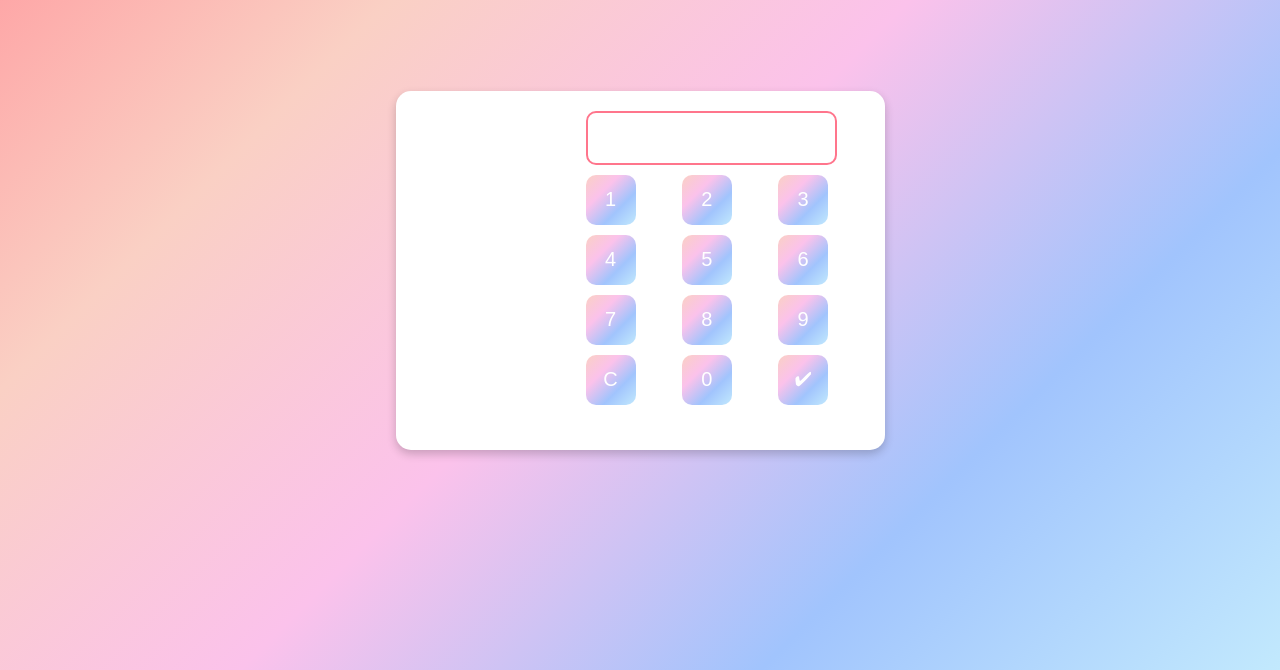
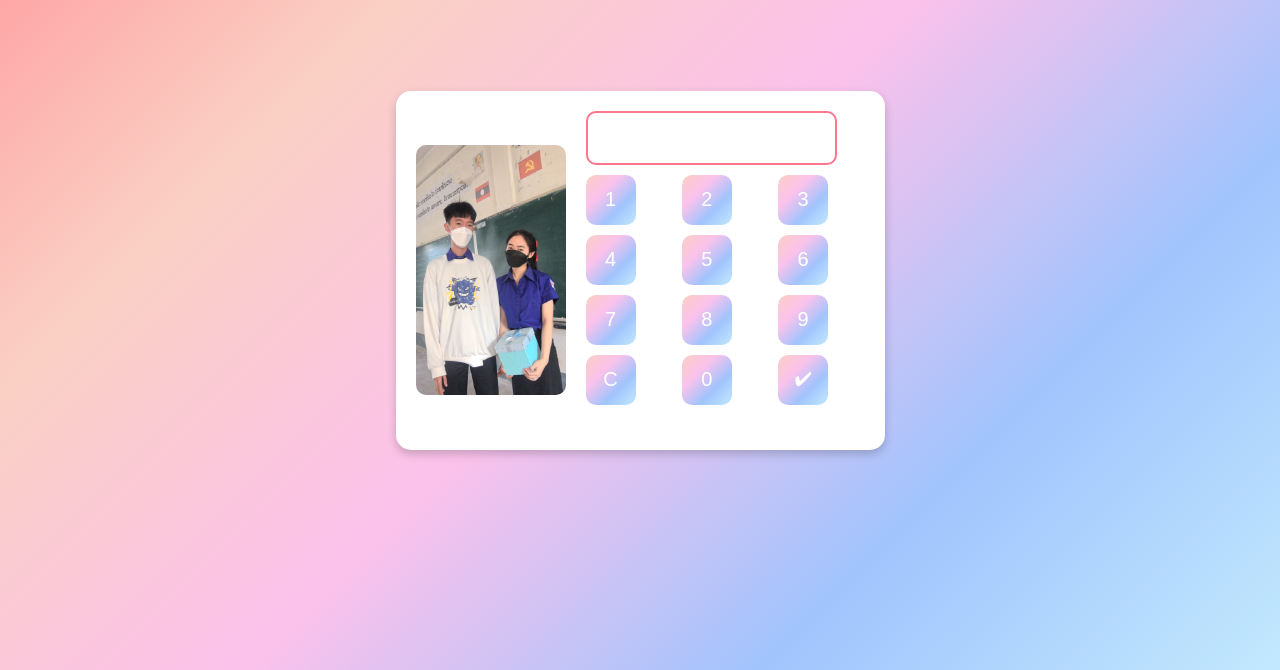
Before and after one commit to Phainasone-KITA/Valentine-s-Day, a plain HTML site: page index.html in a window 1280 px wide. Shown: the part 130-800 px from the top of the page. Drawn offline with Linux system fonts and the light colour scheme; the site is published under a folder, as on GitHub Pages, so addresses that start at the root find nothing; a web font is replaced by a local one.

Commit message:
Update index.html

```diff
--- a/index.html
+++ b/index.html
@@ -33,7 +33,7 @@
         .image {
             width: 150px;
             height: 250px;
-            background: url('/images/รูปภาพ\ WhatsApp\ 2568-02-13\ เวลา\ 13.30.25_d1fdd4d6.jpg') no-repeat center;
+            background: url('images/รูปภาพ\ WhatsApp\ 2568-02-13\ เวลา\ 13.30.25_d1fdd4d6.jpg') no-repeat center;
             background-size: cover;
             border-radius: 10px;
         }
```
